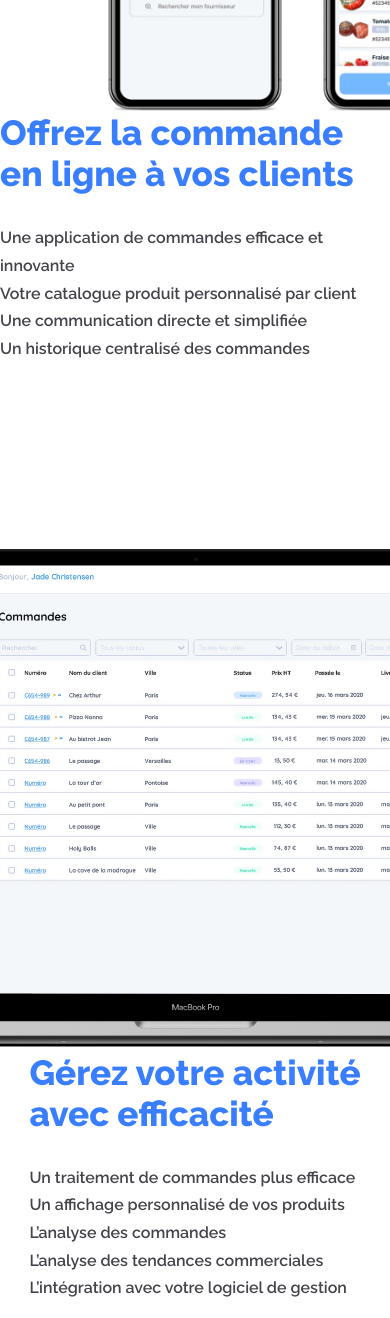
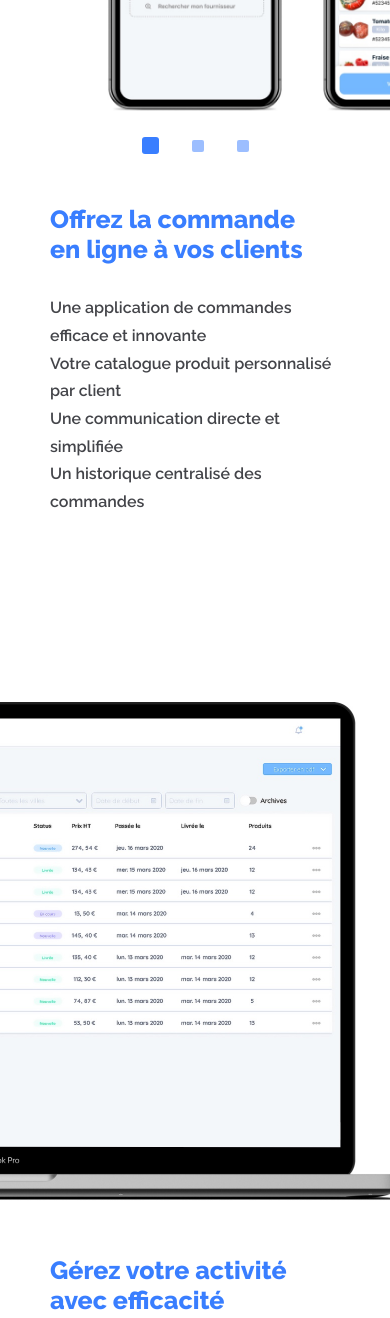
Before and after one commit to AdrienLapasset/supli, a plain HTML site: page index.html in a window 390 px wide. Shown: the part 2440-3758 px from the top of the page. Drawn offline with nearby package versions, Linux system fonts and the light colour scheme.

Commit message:
responsive

```diff
--- a/index.html
+++ b/index.html
@@ -116,7 +116,7 @@
     </div>
 
 
-    <div class="features__row">
+    <div class="features__row-offer">
       <div class="features__text">
         <h2>Offrez la commande<br />
           en ligne à vos clients</h2>
@@ -131,7 +131,7 @@
         <img class="features__shape" src="/assets/imgs/features-shape.svg" alt="Illustration">
       </div>
     </div>
-    <div class="features__row">
+    <div class="features__row-manage">
       <div class="features__text">
         <h2>Gérez votre activité<br />
           avec efficacité</h2>
--- a/styles/_home.scss
+++ b/styles/_home.scss
@@ -288,7 +288,7 @@
   flex-direction: column;
   align-items: center;
   overflow-x: hidden;
-  &__row {
+  &__row-offer {
     display: flex;
     align-items: center;
     justify-content: center;
@@ -296,28 +296,30 @@
     @include xxl {
       flex-direction: column;
     }
-
     & > * {
       flex: 0 1 50%;
     }
-    h2 {
-      font-size: 35px;
-      font-weight: 800;
-      color: $primary;
-      margin-bottom: 30px;
   }
-    p {
-      line-height: 1.73;
-      margin-right: 160px;
+  &__row-manage {
+    align-items: center;
+    justify-content: center;
+    position: relative;
+    margin-top: 186px;
+    display: flex;
+    flex-direction: row-reverse;
+    & > * {
+      flex: 0 1 50%;
+    }
+    img {
+      max-width: 868px;
       @include xxl {
-        margin-right: 0;
+        transform: translateX(-200px);
+        margin-bottom: 50px;
       }
     }
-    &:last-child {
-      flex-direction: row-reverse;
-      margin-top: 186px;
     @include xxl {
       flex-direction: column-reverse;
+      width: 100%;
     }
     .features__text {
       margin-left: 50px;
@@ -325,9 +327,26 @@
         margin-left: 0;
       }
     }
-      img {
-        max-width: 868px;
   }
+  &__text {
+    @include xxl {
+      padding: 0 50px;
+    }
+  }
+  h2 {
+    font-size: 35px;
+    font-weight: 800;
+    color: $primary;
+    margin-bottom: 30px;
+    @include xxl {
+      font-size: 25px;
+    }
+  }
+  p {
+    line-height: 1.73;
+    margin-right: 160px;
+    @include xxl {
+      margin-right: 0;
     }
   }
   &__firstImg {
@@ -347,12 +366,12 @@
   }
   &__slider {
     display: none;
-    @include md {
+    @include xxl {
       display: block;
     }
     &__navContainer {
       display: none !important;
-      margin-top: 25px;
+      margin: 25px 0 50px;
       display: flex;
       justify-content: center;
       align-items: center;
@@ -363,8 +382,11 @@
         border-radius: 2px;
         background-color: $primary;
         border: none;
+        outline: none;
+
+        &:not(:last-child) {
           margin-right: 33px;
-        outline: none;
+        }
 
         &.tns-nav-active {
           width: 17px;
@@ -373,8 +395,8 @@
           opacity: 1;
         }
       }
-      @include md {
-        display: flex;
+      @include xxl {
+        display: flex !important;
       }
     }
   }
```
Also changed, not shown: css/main.css, 1 other file. Lines whose indentation alone changed are shown as unchanged.
